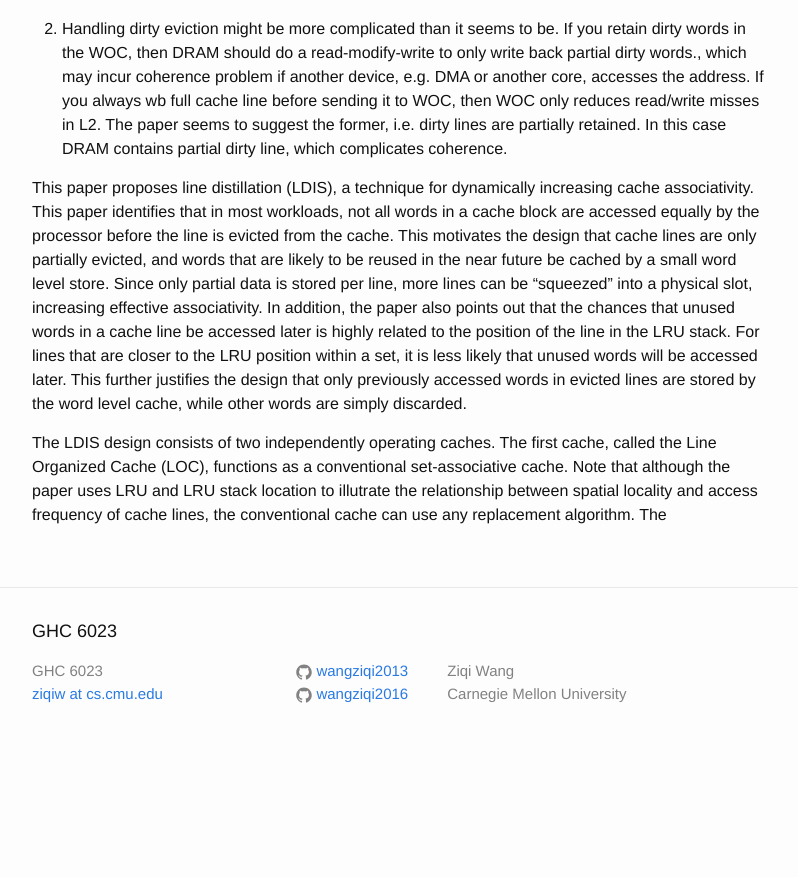
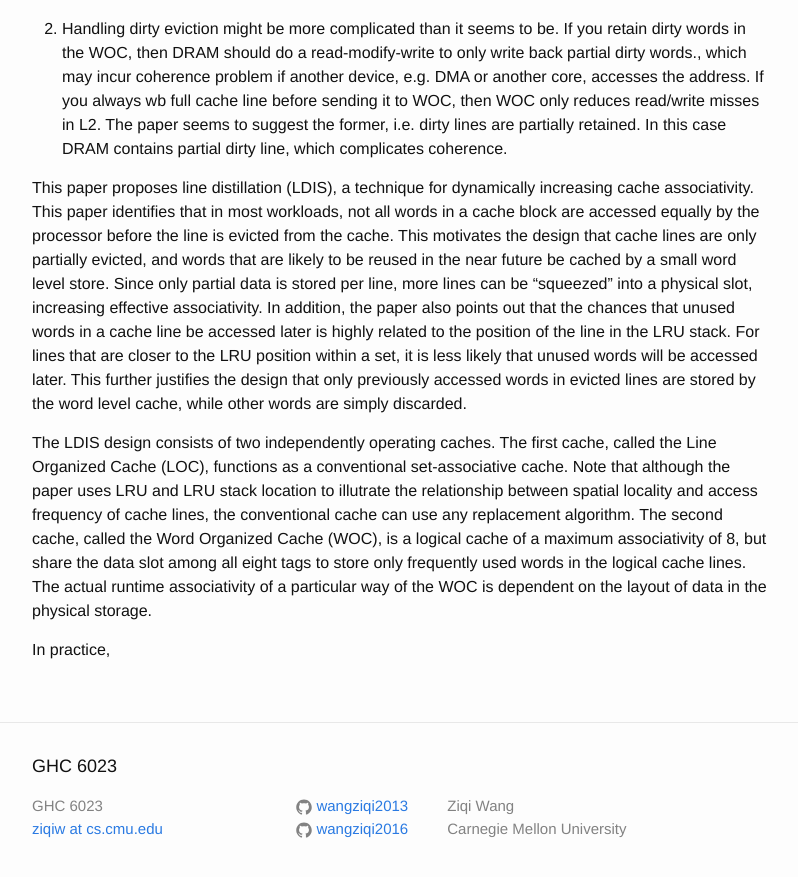
Before and after one commit to wangziqi2013/wangziqi2013.github.io, a Jekyll site: the page built from _posts/2020-07-02-ldis.markdown, in a window 1280 px wide and 900 px high, scrolled down 880 px. Shown: the top 877 px of the window, without its empty margins (238-1036 px from the left). Built offline with Jekyll 4.4.1, drawn with Linux system fonts in a browser that asks for light colours; before the commit the page ends 1645 px from its top, so only the background shows below that.

Commit message:
Adding WOC

```diff
--- a/_posts/2020-07-02-ldis.markdown
+++ b/_posts/2020-07-02-ldis.markdown
@@ -50,4 +50,8 @@ words in evicted lines are stored by the word level cache, while other words are
 The LDIS design consists of two independently operating caches. The first cache, called the Line Organized Cache (LOC),
 functions as a conventional set-associative cache. Note that although the paper uses LRU and LRU stack location to
 illutrate the relationship between spatial locality and access frequency of cache lines, the conventional cache can use
-any replacement algorithm. The
+any replacement algorithm. The second cache, called the Word Organized Cache (WOC), is a logical cache of a maximum associativity
+of 8, but share the data slot among all eight tags to store only frequently used words in the logical cache lines.
+The actual runtime associativity of a particular way of the WOC is dependent on the layout of data in the physical storage.
+
+In practice,
```
